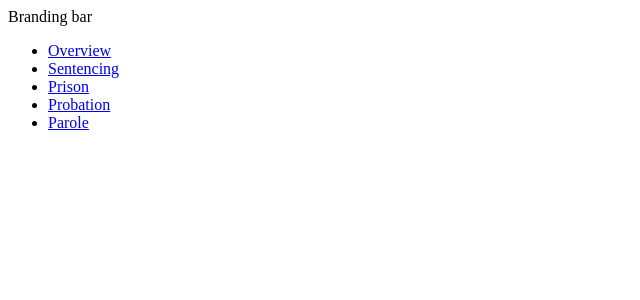
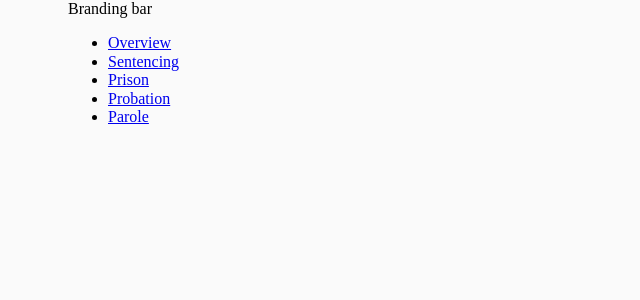
Before and after one commit to Recidiviz/public-dashboard, a React (Create React App) app: page / in a window 1280 px wide. Shown: the top 300 px of the page, without its empty margins (0-640 px from the left). Built offline with nearby package versions, Linux system fonts and the light colour scheme.

Commit message:
basic responsive page layout

```diff
--- a/src/App.js
+++ b/src/App.js
@@ -1,14 +1,56 @@
 import React from "react";
+import styled from "styled-components";
 import BrandingBar from "./branding-bar";
 import NavBar from "./nav-bar";
 import Routes from "./routes";
+import SiteStyles from "./site-styles";
+
+const CONTAINER_WIDTH = 1144;
+const NAV_WIDTH = 150;
+
+const SiteContainer = styled.div`
+  display: flex;
+  flex-direction: row;
+  flex-wrap: wrap;
+  margin: 0 auto;
+  max-width: ${CONTAINER_WIDTH}px;
+`;
+
+const BrandingBarWrapper = styled.div`
+  flex: 0 0 auto;
+  width: 100%;
+`;
+
+const NavBarWrapper = styled.div`
+  /* on small screens this will grow to fill an entire row  */
+  flex: 1 0 auto;
+  width: ${NAV_WIDTH}px;
+`;
+
+const MainContentWrapper = styled.div`
+  /*
+    flex-grow is mega large because we want this component to take up
+    all available space when it shares a row with NavBarWrapper
+  */
+  flex: 2000 0 auto;
+  width: 320px;
+`;
 
 function App() {
   return (
     <>
-      <BrandingBar />
-      <NavBar />
-      <Routes />
+      <SiteStyles />
+      <SiteContainer>
+        <BrandingBarWrapper>
+          <BrandingBar />
+        </BrandingBarWrapper>
+        <NavBarWrapper>
+          <NavBar />
+        </NavBarWrapper>
+        <MainContentWrapper>
+          <Routes />
+        </MainContentWrapper>
+      </SiteContainer>
     </>
   );
 }
--- /dev/null
+++ b/src/site-styles/SiteStyles.js
@@ -0,0 +1,23 @@
+import { createGlobalStyle } from "styled-components";
+import { normalize } from "styled-normalize";
+
+const SiteStyles = createGlobalStyle`
+  ${normalize}
+
+  /*
+    apply a natural box layout model to all elements with minimal specificity,
+    allowing components to override easily
+  */
+  html {
+    box-sizing: border-box;
+  }
+  *, *:before, *:after {
+    box-sizing: inherit;
+  }
+
+  body {
+    background: #FAFAFA;
+  }
+`;
+
+export default SiteStyles;
--- /dev/null
+++ b/src/site-styles/index.js
@@ -0,0 +1 @@
+export { default } from "./SiteStyles";
```
Also changed, not shown: package.json (+6 -1 lines), 1 other file (tests, documents, lock files or other folders).
